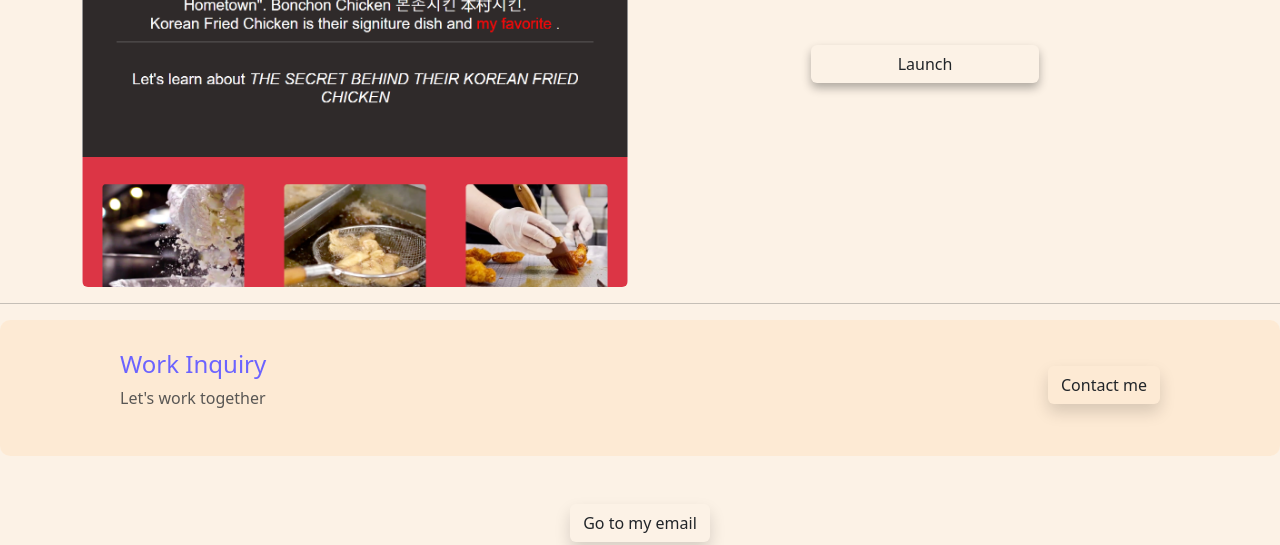
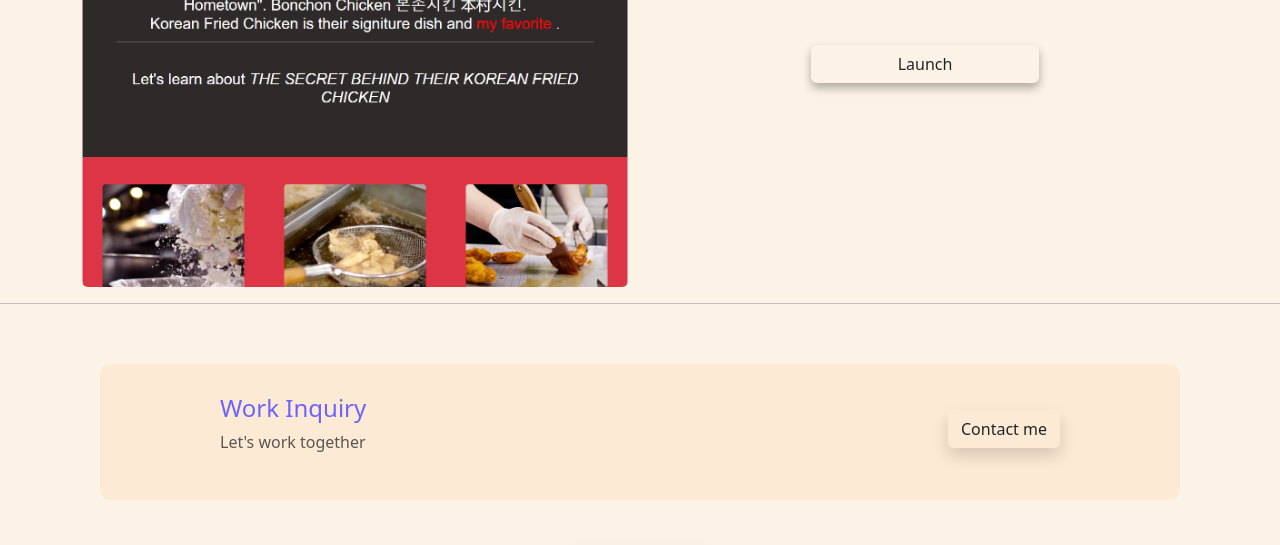
Before and after one commit to maynadimoe/Portfolio, a plain HTML site: page index.html in a window 1280 px wide. Shown: the part 2359-2904 px from the top of the page. Drawn offline with nearby package versions, Linux system fonts and the light colour scheme.

Commit message:
Updated footer

```diff
--- a/style.css
+++ b/style.css
@@ -110,3 +110,6 @@
   text-decoration: none;
   color: #6c63ff !important;
 }
+footer {
+  margin: 60px 100px;
+}
```
